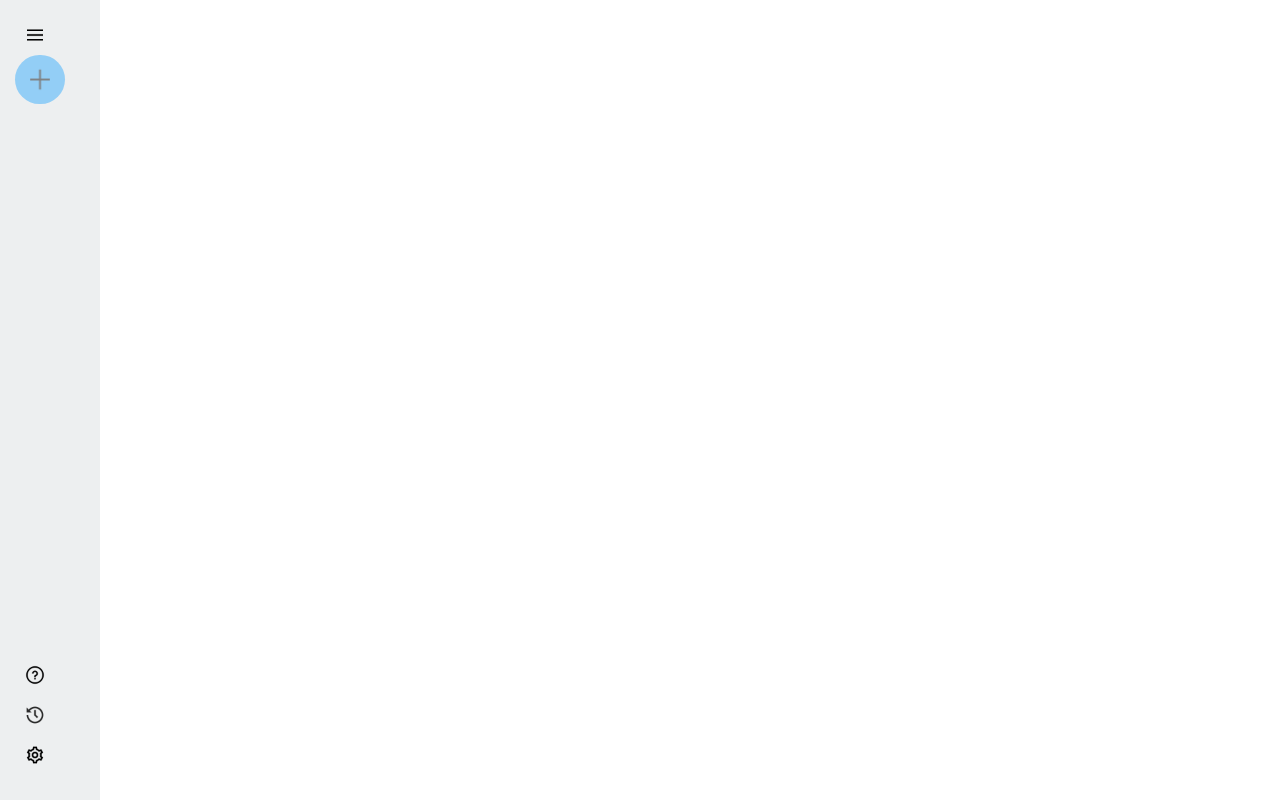
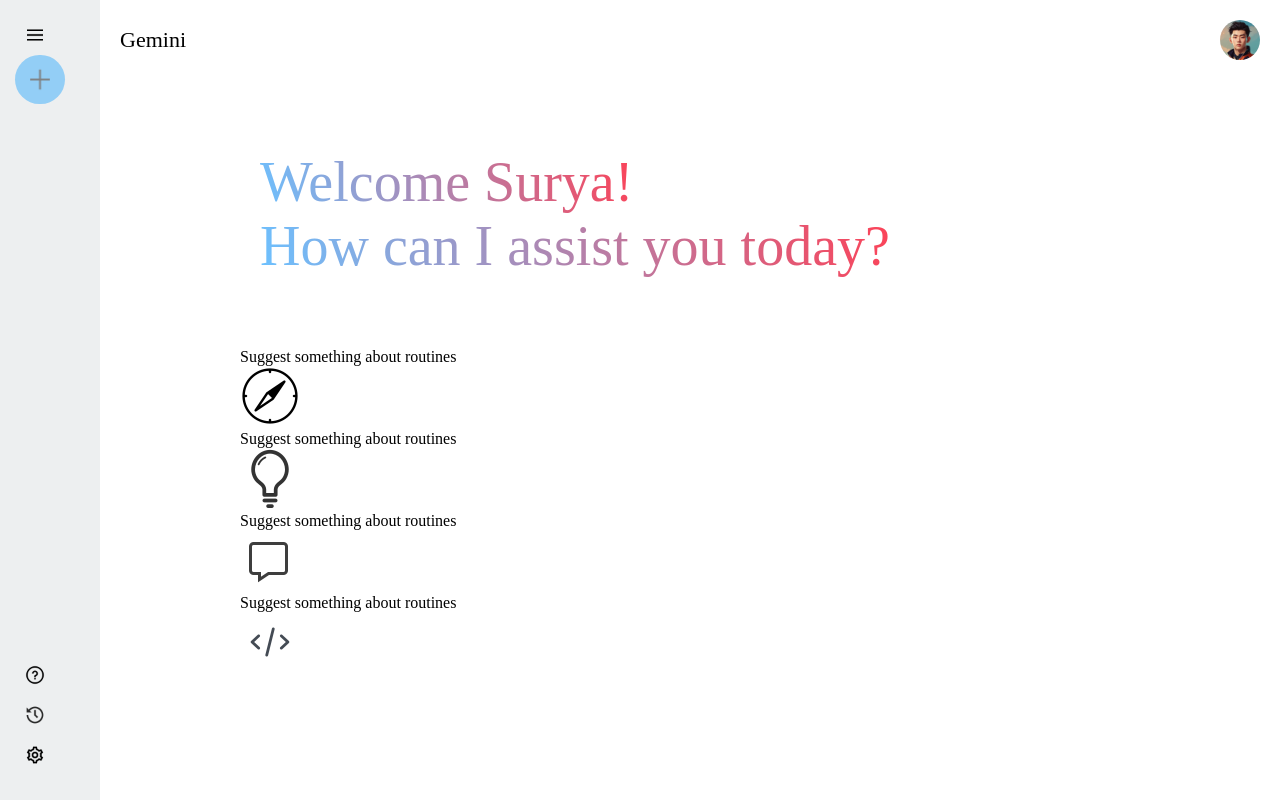
Before and after one commit to SuryaPS3/Gemini-clone, a React (Vite) app: page / in a window 1280 px wide. Built offline with nearby package versions, Linux system fonts and the light colour scheme; the HTML template or start-up script is replaced by a standard one.

Commit message:
Added the html in main.jsx and main.css properties #2

```diff
--- a/src/App.jsx
+++ b/src/App.jsx
@@ -1,15 +1,17 @@
 import { useState } from 'react'
 import Sidebar from './components/Sidebar/Sidebar.jsx'
-import reactLogo from './assets/react.svg'
-import viteLogo from '/vite.svg'
+import Main from './components/Main/Main.jsx'
+
+
 
 
 function App() {
-  const [count, setCount] = useState(0)
+
 
   return (
     <>
      <Sidebar />
+     <Main />
     </>
   )
 }
--- /dev/null
+++ b/src/components/Main/Main.css
@@ -0,0 +1,40 @@
+.main{
+    flex: 1;
+    min-height: 100vh;
+    padding-bottom:15vh;
+    position: relative;
+}
+
+.main .nav{
+    display:flex;
+    align-items: center;
+    justify-content: space-between;
+    font-size: 22px;
+    padding :20px;
+    color:light greenyellow
+}
+
+.main .nav img{
+    width:40px;
+    border-radius: 50%;
+    cursor:pointer;
+}
+
+.main-container{
+    max-width: 900px;
+    margin: auto;
+}
+
+.main .greet{
+    margin:50px 0px;
+    font-size:56px;
+    color:rgb(229, 232, 234);
+    font-weight: 500;
+    padding : 20px;
+}
+
+.main .greet span{
+    background:-webkit-linear-gradient(16deg, #6cc1ff, #fc4257);
+    -webkit-background-clip: text;
+    -webkit-text-fill-color: transparent;
+}
--- /dev/null
+++ b/src/components/Main/Main.jsx
@@ -0,0 +1,49 @@
+import React from 'react';
+import './Main.css';
+import {assets} from '../../assets/assets';
+const Main = () => {
+    return (
+        <div className="main">
+            <div className="nav">
+                <p>Gemini</p>
+                <img src={assets.user_icon} alt="" />
+            </div>
+            <div className="main-container">
+                <div className="greet">
+                    <p>
+                        <span>
+                            Welcome Surya!
+                        </span>
+                    </p>
+                    <p><span>How can I assist you today?</span></p>
+                </div>
+                <div className="cards">
+                    <div className="card">
+                        <p>Suggest something about routines</p>
+                        <img src={assets.compass_icon} alt="" />
+                    </div>
+                </div>
+                <div className="cards">
+                    <div className="card">
+                        <p>Suggest something about routines</p>
+                        <img src={assets.bulb_icon} alt="" />
+                    </div>
+                </div>
+                <div className="cards">
+                    <div className="card">
+                        <p>Suggest something about routines</p>
+                        <img src={assets.message_icon} alt="" />
+                    </div>
+                </div>
+                <div className="cards">
+                    <div className="card">
+                        <p>Suggest something about routines</p>
+                        <img src={assets.code_icon} alt="" />
+                    </div>
+                </div>
+            </div>
+        </div>
+    )
+}
+
+export default Main;
```
